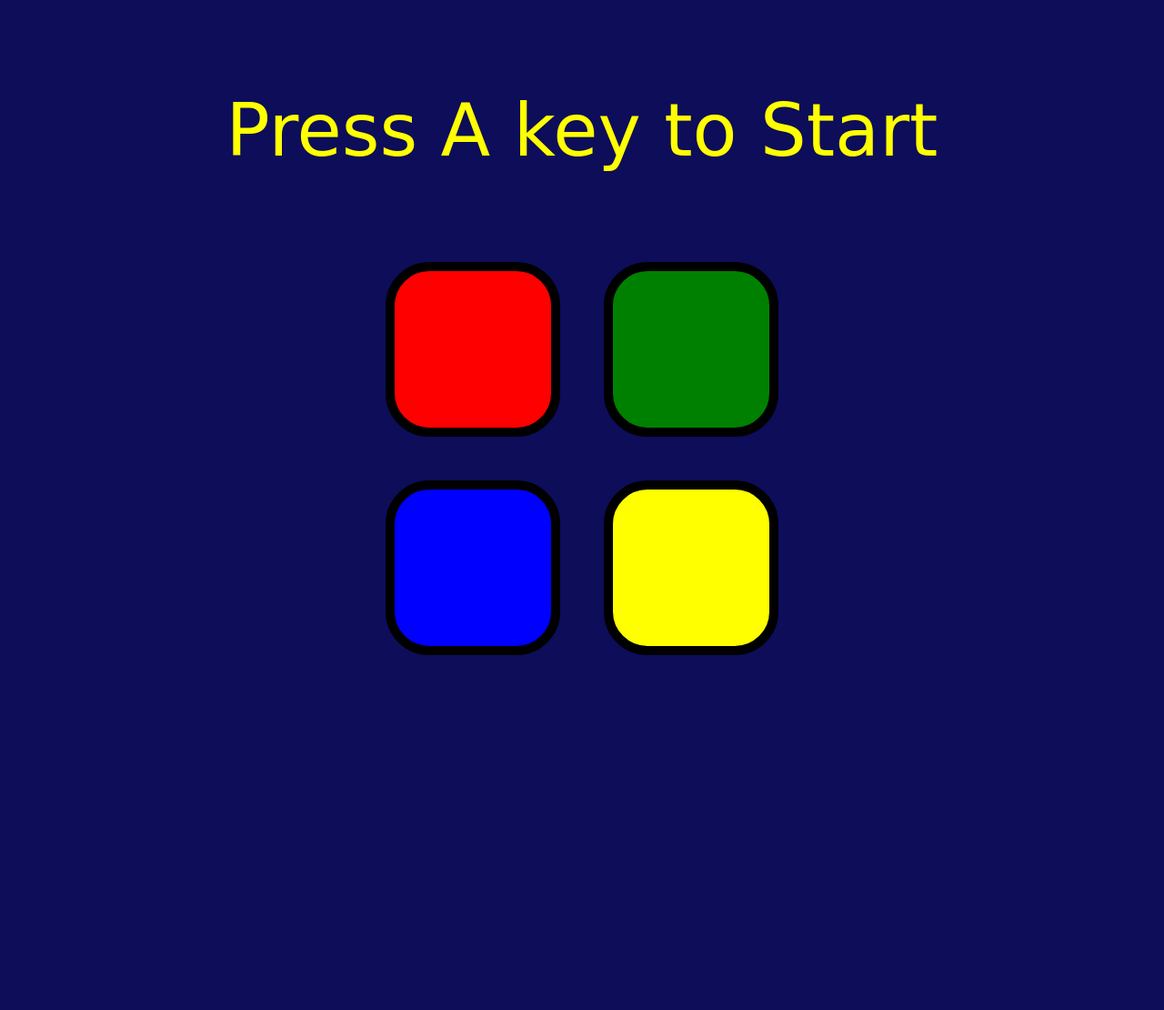
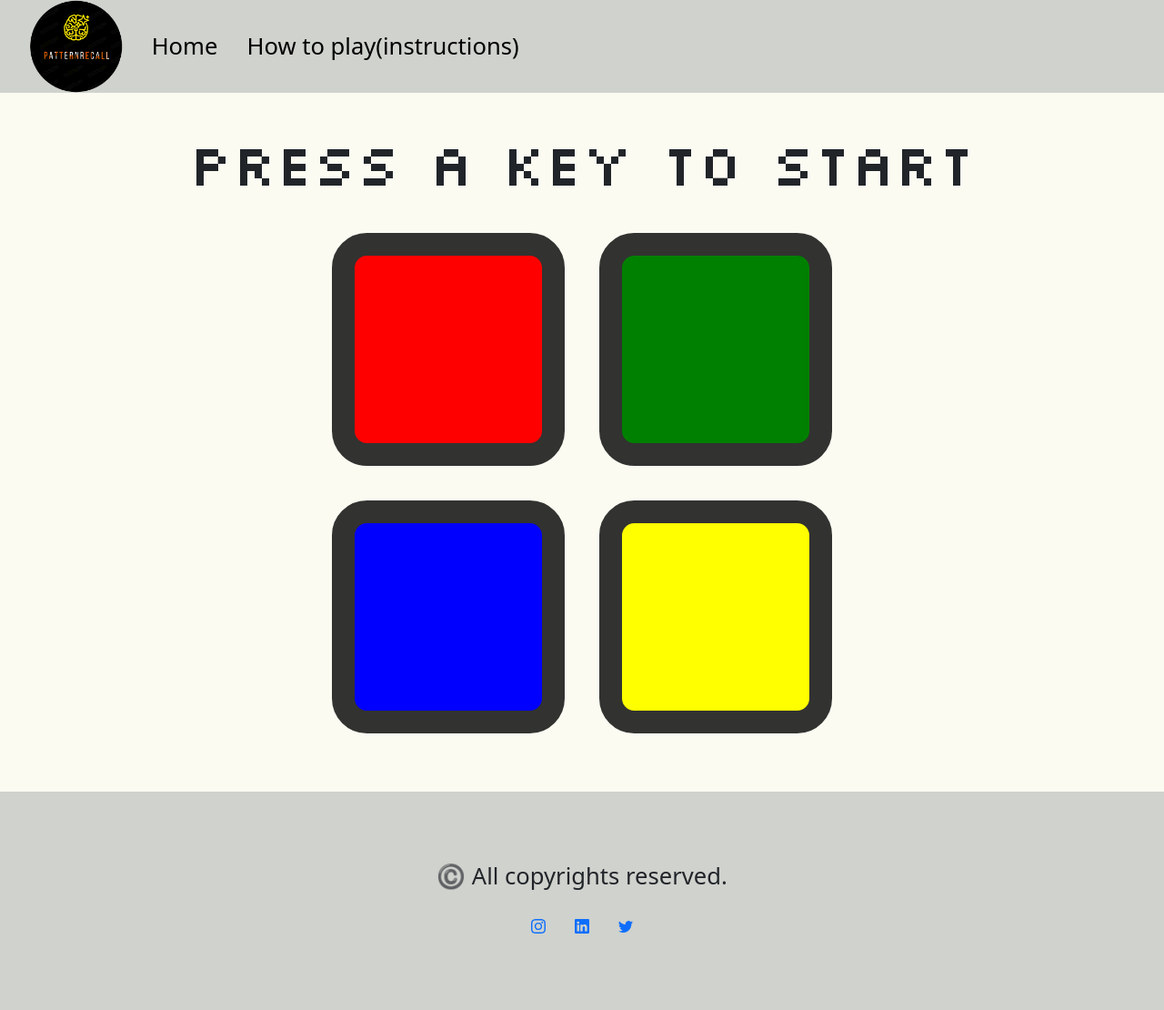
Before and after one commit to DINESH33A4/patternRecall, a plain HTML site: page index.html in a window 1280 px wide. Shown: the whole page at 91% size. Before the commit the page ends 848 px from the top, so only its background shows below. Drawn offline with nearby package versions, Linux system fonts and the light colour scheme.

Commit message:
Updated files

```diff
--- a/index.html
+++ b/index.html
@@ -9,13 +9,19 @@
     integrity="sha384-QWTKZyjpPEjISv5WaRU9OFeRpok6YctnYmDr5pNlyT2bRjXh0JMhjY6hW+ALEwIH" crossorigin="anonymous">
   <link rel="stylesheet" href="./style.css">
   <link rel="preconnect" href="https://fonts.googleapis.com">
-  <link rel="preconnect" href="https://fonts.gstatic.com">
-  <!-- <link href=".jhttps://fonts.googleapis.com/css2family=Caveat&display=" rel="stylesheet"> -->
-
+  <link rel="preconnect" href="https://fonts.gstatic.com" crossorigin>
+  <link href="https://fonts.googleapis.com/css2?family=Silkscreen:wght@400;700&display=swap" rel="stylesheet">
 </head>
 
 <body>
-  <h1 class="fs-sm">Press A key to Start</h1>
+  <header>
+    <img class="logo" src="./images/logo2.png">
+    <a class="home" href="./index.htm" style="text-decoration: none;">Home</a>
+    <a class="instructions" href="./instructions.htm" style="text-decoration: none;">How to play
+      <span>(instructions)</span></a>
+  </header>
+  <div class="content">
+    <h1 class="silkscreen-regular">Press A key to Start</h1>
     <div class="container centered">
       <div class="boxes ">
         <div class="box r "></div>
@@ -24,6 +30,33 @@
         <div class="box y"></div>
       </div>
     </div>
+  </div>
+    <footer>
+      <p>©️ All copyrights reserved.</p>
+      <div class="social-media">
+        <a class="instagram" href="https://www.instagram.com/49145198_ig/">
+          <svg xmlns="http://www.w3.org/2000/svg" width="16" height="16" fill="currentColor" class="bi bi-instagram"
+            viewBox="0 0 16 16">
+            <path
+              d="M8 0C5.829 0 5.556.01 4.703.048 3.85.088 3.269.222 2.76.42a3.9 3.9 0 0 0-1.417.923A3.9 3.9 0 0 0 .42 2.76C.222 3.268.087 3.85.048 4.7.01 5.555 0 5.827 0 8.001c0 2.172.01 2.444.048 3.297.04.852.174 1.433.372 1.942.205.526.478.972.923 1.417.444.445.89.719 1.416.923.51.198 1.09.333 1.942.372C5.555 15.99 5.827 16 8 16s2.444-.01 3.298-.048c.851-.04 1.434-.174 1.943-.372a3.9 3.9 0 0 0 1.416-.923c.445-.445.718-.891.923-1.417.197-.509.332-1.09.372-1.942C15.99 10.445 16 10.173 16 8s-.01-2.445-.048-3.299c-.04-.851-.175-1.433-.372-1.941a3.9 3.9 0 0 0-.923-1.417A3.9 3.9 0 0 0 13.24.42c-.51-.198-1.092-.333-1.943-.372C10.443.01 10.172 0 7.998 0zm-.717 1.442h.718c2.136 0 2.389.007 3.232.046.78.035 1.204.166 1.486.275.373.145.64.319.92.599s.453.546.598.92c.11.281.24.705.275 1.485.039.843.047 1.096.047 3.231s-.008 2.389-.047 3.232c-.035.78-.166 1.203-.275 1.485a2.5 2.5 0 0 1-.599.919c-.28.28-.546.453-.92.598-.28.11-.704.24-1.485.276-.843.038-1.096.047-3.232.047s-2.39-.009-3.233-.047c-.78-.036-1.203-.166-1.485-.276a2.5 2.5 0 0 1-.92-.598 2.5 2.5 0 0 1-.6-.92c-.109-.281-.24-.705-.275-1.485-.038-.843-.046-1.096-.046-3.233s.008-2.388.046-3.231c.036-.78.166-1.204.276-1.486.145-.373.319-.64.599-.92s.546-.453.92-.598c.282-.11.705-.24 1.485-.276.738-.034 1.024-.044 2.515-.045zm4.988 1.328a.96.96 0 1 0 0 1.92.96.96 0 0 0 0-1.92m-4.27 1.122a4.109 4.109 0 1 0 0 8.217 4.109 4.109 0 0 0 0-8.217m0 1.441a2.667 2.667 0 1 1 0 5.334 2.667 2.667 0 0 1 0-5.334" />
+          </svg>
+        </a>
+        <a class="linkedin" href="https://www.linkedin.com/in/divitedinesh/">
+          <svg xmlns="http://www.w3.org/2000/svg" width="16" height="16" fill="currentColor" class="bi bi-linkedin"
+            viewBox="0 0 16 16">
+            <path
+              d="M0 1.146C0 .513.526 0 1.175 0h13.65C15.474 0 16 .513 16 1.146v13.708c0 .633-.526 1.146-1.175 1.146H1.175C.526 16 0 15.487 0 14.854zm4.943 12.248V6.169H2.542v7.225zm-1.2-8.212c.837 0 1.358-.554 1.358-1.248-.015-.709-.52-1.248-1.342-1.248S2.4 3.226 2.4 3.934c0 .694.521 1.248 1.327 1.248zm4.908 8.212V9.359c0-.216.016-.432.08-.586.173-.431.568-.878 1.232-.878.869 0 1.216.662 1.216 1.634v3.865h2.401V9.25c0-2.22-1.184-3.252-2.764-3.252-1.274 0-1.845.7-2.165 1.193v.025h-.016l.016-.025V6.169h-2.4c.03.678 0 7.225 0 7.225z" />
+          </svg>
+        </a>
+        <a class="x" href="https://x.com/DineshD44022551">
+          <svg xmlns="http://www.w3.org/2000/svg" width="16" height="16" fill="currentColor" class="bi bi-twitter"
+            viewBox="0 0 16 16">
+            <path
+              d="M5.026 15c6.038 0 9.341-5.003 9.341-9.334q.002-.211-.006-.422A6.7 6.7 0 0 0 16 3.542a6.7 6.7 0 0 1-1.889.518 3.3 3.3 0 0 0 1.447-1.817 6.5 6.5 0 0 1-2.087.793A3.286 3.286 0 0 0 7.875 6.03a9.32 9.32 0 0 1-6.767-3.429 3.29 3.29 0 0 0 1.018 4.382A3.3 3.3 0 0 1 .64 6.575v.045a3.29 3.29 0 0 0 2.632 3.218 3.2 3.2 0 0 1-.865.115 3 3 0 0 1-.614-.057 3.28 3.28 0 0 0 3.067 2.277A6.6 6.6 0 0 1 .78 13.58a6 6 0 0 1-.78-.045A9.34 9.34 0 0 0 5.026 15" />
+          </svg>
+        </a>
+      </div>
+  </footer>
   <script src="https://ajax.googleapis.com/ajax/libs/jquery/3.7.1/jquery.min.js"></script>
   <script src="./index.js"></script>
 </body>
--- a/index.js
+++ b/index.js
@@ -55,8 +55,13 @@ function gamePlay() {
 }
 
 function wrongInput() {
+    document.getElementsByTagName("body")[0].classList.add("red");
+    console.log(document.getElementsByTagName("body"));
     const wrongInput = new Audio("./sounds/wrong.mp3");
     wrongInput.play();
+    setTimeout(function(){
+        document.getElementsByTagName("body")[0].classList.remove("red");
+    }, 300);
 }
 
 function inputOccurred(eventKey) {
--- a/style.css
+++ b/style.css
@@ -1,35 +1,72 @@
 body{
-    background-color: rgb(13, 13, 90);
+    background-color: #fbfbf2;
     text-align: center;
-    min-height: 100vh;
+}
+header{
+    display: flex;
+    align-items: center;
+    height: 8vw;
+    min-height: 4vmax;
+    background-color: #cfd2cd;
+}
+.content{
+    display: flex;
+    flex-direction: column;
+    min-height: 70vh;
+    justify-content: space-evenly;
+    align-content: center;
+}
+footer{
+    height: 30vh;
+    background-color: #cfd2cd;
+    margin-top: 5vw;
+    display: flex;
+    flex-direction: column;
+    justify-content: center;
+    align-items: center;
+    font-size: 2vw;
+}
+header > *{
+    padding-left: 2rem;
+    color: black;
+    font-size: 2vw;
+}
+header > .logo{
+    height: 100%;
+    box-shadow: #cfd2cd;
+    border-radius: 5%;
+    /* padding: 1em; */
+    -webkit-border-radius: 5%;
+    -moz-border-radius: 5%;
+    -ms-border-radius: 5%;
+    -o-border-radius: 5%;
 }
 h1{
-    color: yellow;
+    color: 191918;
     display: flex;
-    font-size: 5rem;
+    font-size: 5vw;
     font-family: 'Press Start 2P', cursive;
     justify-content: center;
-    padding: 3rem 2rem;
-    margin: 3rem 2rem;
+    margin: 3vw 0   ;
 }
 .boxes{
     display: grid;
     grid-template-columns: 1fr 1fr;
     grid-template-rows: 1fr 1fr;
-    gap: 3rem;
+    gap: 3vw;
 }
 .box{
     display: flex;
-    height: 12rem;
-    width: 12rem;
+    height: 20vw;
+    width: 20vw;
     justify-self: center;
     align-items: center;
-    border: 10px solid black;
-    border-radius: 3rem;
-    -webkit-border-radius: 3rem;
-    -moz-border-radius: 3rem;
-    -ms-border-radius: 3rem;
-    -o-border-radius: 3rem;
+    border: 2vw solid #323230;
+    border-radius: 3vw;
+    -webkit-border-radius: 3vw;
+    -moz-border-radius: 3vw;
+    -ms-border-radius: 3vw;
+    -o-border-radius: 3vw;
 }
 .r{
     background-color: red;
@@ -52,10 +89,49 @@ h1{
     opacity: 0.8;
 }
 .pressed {
-    box-shadow: 0 0 20px white !important;
+    box-shadow: 0 0 5vmax goldenrod !important;
     background-color: grey !important;
 }
 .bot-pressed {
-    box-shadow: 0 0 20px white!important;
-    background-color: rgb(0, 97, 139)!important;
+    box-shadow: 0 0 3vmax darkorange!important;
+    background-color: white!important;
 }
+.silkscreen-regular {
+    font-family: "Silkscreen", sans-serif;
+    font-weight: 400;
+    font-style: normal;
+  }
+
+  .silkscreen-bold {
+    font-family: "Silkscreen", sans-serif;
+    font-weight: 700;
+    font-style: normal;
+  }
+  .social-meida{
+    display: inline-flex;
+    flex-direction: row;
+    justify-content: center;
+    align-items: center;
+  }
+  .social-media > icon{
+    height: 20px;
+    width: 20px;
+    background-color: #000;
+  }
+  .social-media > * {
+    /* background-color: ; */
+    padding: 0vw 1vw;
+    display: inline-flex;
+    align-items: center;
+    justify-content: center ;
+  }
+  .instructions{
+    height: 50vh;
+    display: flex;
+    justify-content: space-around;
+    align-items: center;
+    text-align: start;
+  }
+  .red{
+    background-color: rgb(255, 0, 0);
+  }
```
Also changed, not shown: instructions.htm (added, +108 -0 lines), images/logo1.png (added), images/logo2.png (added). Lines whose indentation alone changed are shown as unchanged.
